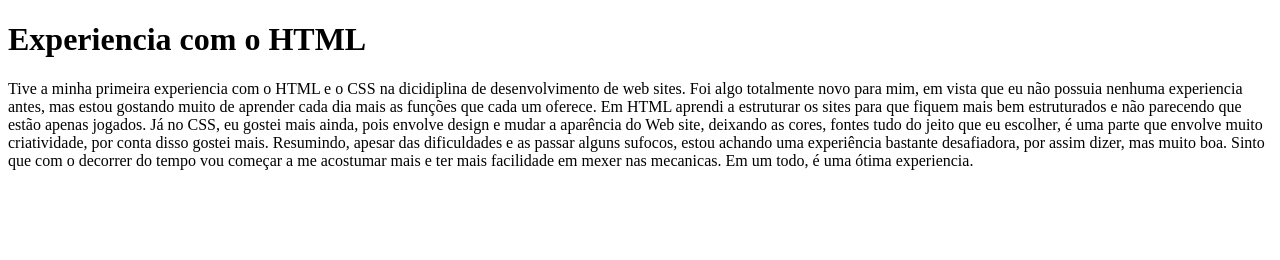
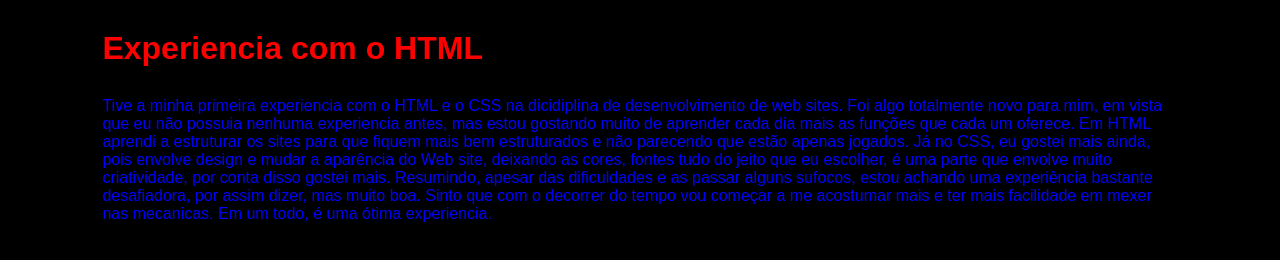
Before and after one commit to amandaendo/exercicio-2, a plain HTML site: page index.html in a window 1280 px wide. Drawn offline with Linux system fonts and the light colour scheme.

Commit message:
commit 3

```diff
--- a/index.html
+++ b/index.html
@@ -1,6 +1,7 @@
 <!DOCTYPE html>
 <html lang="pt-br"></html>
-<head>
+<head> <link rel="stylesheet" href="style.css">
+
     <meta charset="UTF-8">
 
 <meta name="author" content="Amanda Tiemi Endo de Paula">
--- a/style.css
+++ b/style.css
@@ -0,0 +1,32 @@
+body{
+    padding: 0%;
+    margin: 0%;
+    box-sizing: border-box;
+    background-color: rgb(0, 0, 0);
+    font-family: Arial, sans-serif;
+    color: rgb(23, 34, 182);
+h1{color: red;
+    font-weight: bold;
+    font-size: 32px;
+    margin: 30px 8%;
+}
+    <height: 1px;>
+    p{
+        font-size: 16px;
+        margin: 30px 8%;
+        color:blue
+
+    }
+
+    h1::before{content: "";
+    width: 24px;
+height: 24px;
+background-color: gold;
+position: absolute;
+position: relative;
+mix-blend-mode: hue;
+
+   font-weight: bold;
+   font-size: 14px;
+   text-align: center;
+.titulo}
```
